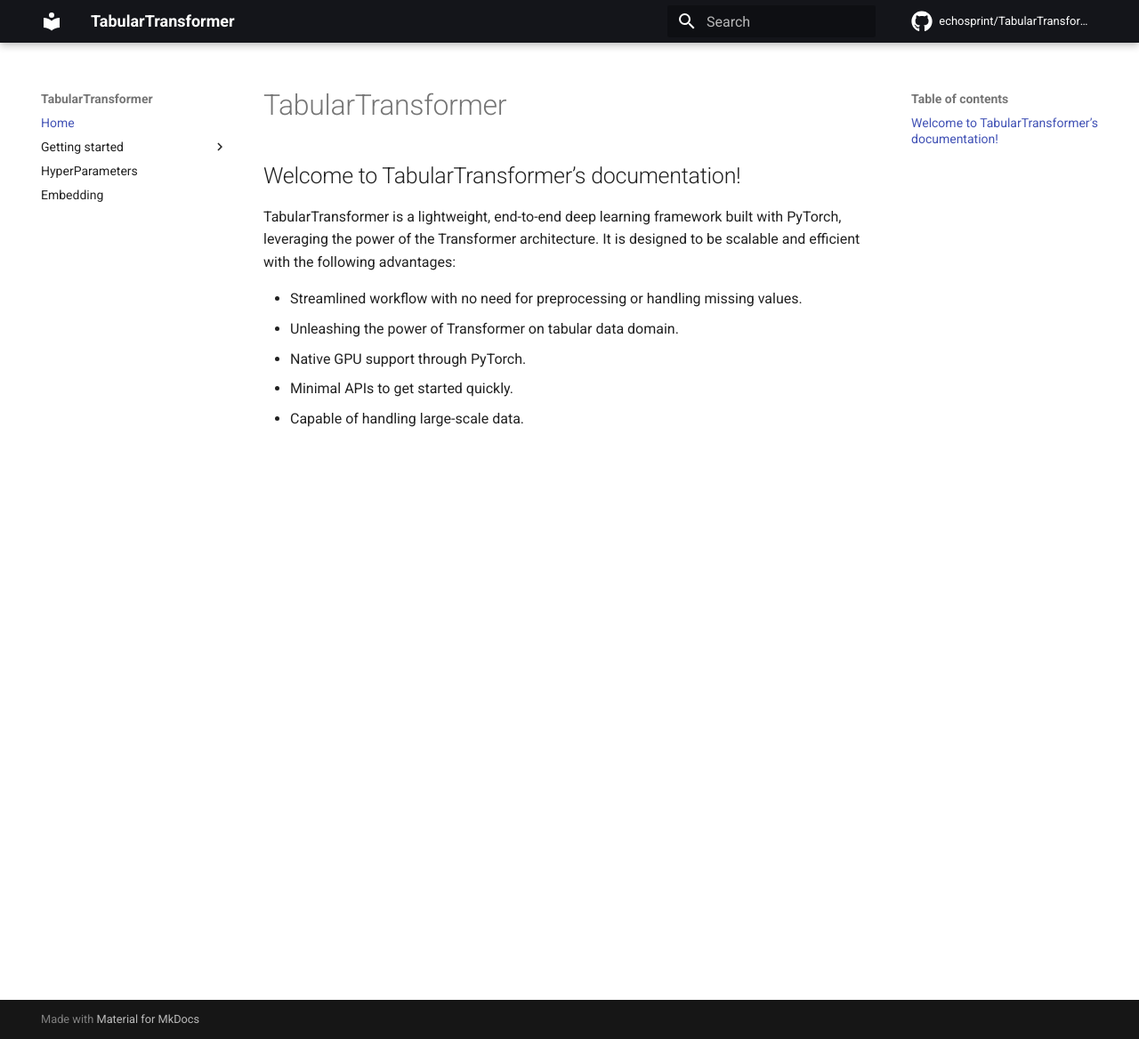
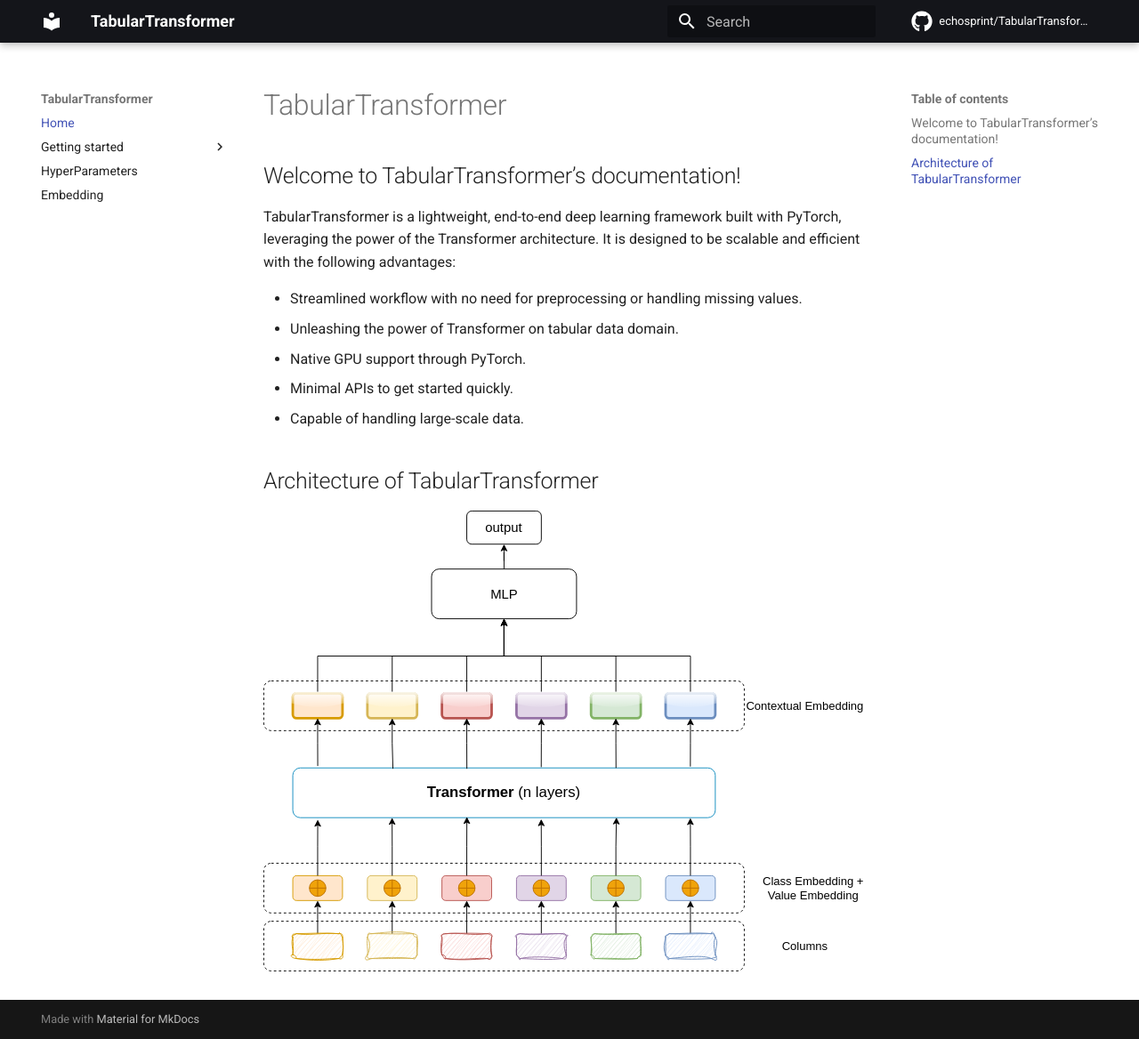
Before and after one commit to echosprint/TabularTransformer, an MkDocs documentation site: the page built from docs/index.md, in a window 1280 px wide and 1168 px high. Shown: the whole window at 89% size. Built offline with MkDocs 1.6.1 and Material for MkDocs 9.7.7, drawn with Linux system fonts in a browser that asks for light colours; nearby versions of some CDN libraries; library files that are not in the unit come from our copies; comment, search, counter and statistics services are not loaded.

Commit message:
add architecture

```diff
--- a/docs/index.md
+++ b/docs/index.md
@@ -9,3 +9,7 @@ TabularTransformer is a lightweight, end-to-end deep learning framework built wi
 - Native GPU support through PyTorch.
 - Minimal APIs to get started quickly.
 - Capable of handling large-scale data.
+
+## Architecture of TabularTransformer
+
+![TabularTransformer architecture](assets/arch.svg)
```
Also changed, not shown: docs/assets/arch.svg (added).
